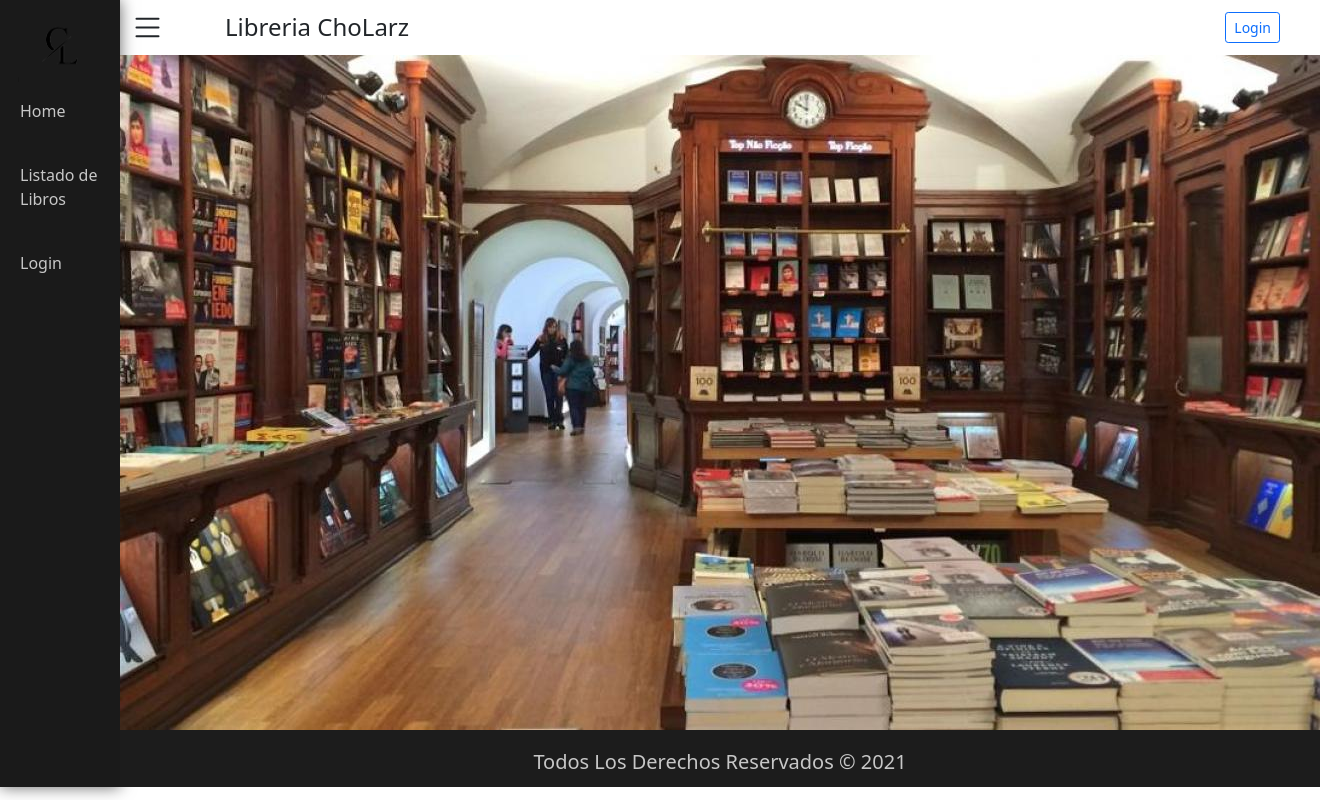
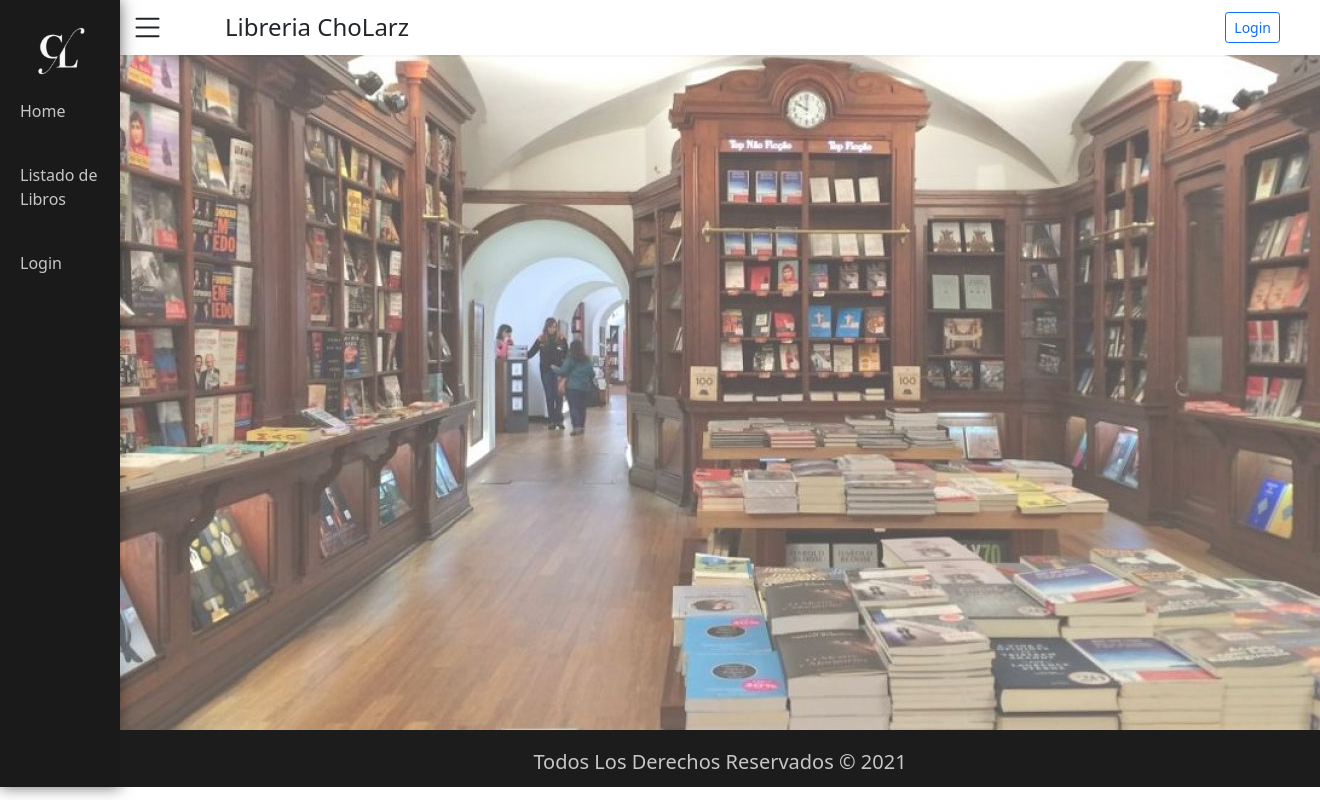
Before and after one commit to NahumLarzabal/TPE-Larzabal-Menchon, a PHP site: page /route.php in a window 1320 px wide. Run offline with PHP 8.4, Linux system fonts and the light colour scheme; some libraries are stand-ins or nearby versions.

Commit message:
correcion en logo y centrar imagen en home

```diff
--- a/css/stylecss.css
+++ b/css/stylecss.css
@@ -93,6 +93,17 @@ div.content-top-page{
     padding: 30px 0px 30px 0px;
     justify-content: space-around;
     align-items: center;
+}
+.imgHome{
+background-color: #6c757d !important;
+display: flex;
+justify-content: center;
+opacity:0.7;
+ filter:alpha(opacity=70);
+}
+.imgHome:hover{
+    opacity:1.0;
+ filter:alpha(opacity=100);
 }
 
 /* div.main-page{
--- a/templates/home.tpl
+++ b/templates/home.tpl
@@ -1,5 +1,6 @@
 {include file='templates/header.tpl'}
-
-<img src="./img/libreria.jpeg" alt="">
+<div class="imgHome">
+<img  src="./img/libreria.jpeg" alt="">
+</div>
 
 {include file='templates/footer.tpl'}
```
Also changed, not shown: img/logo.png, img/logo1.png (added), img/logo2.png (added).
